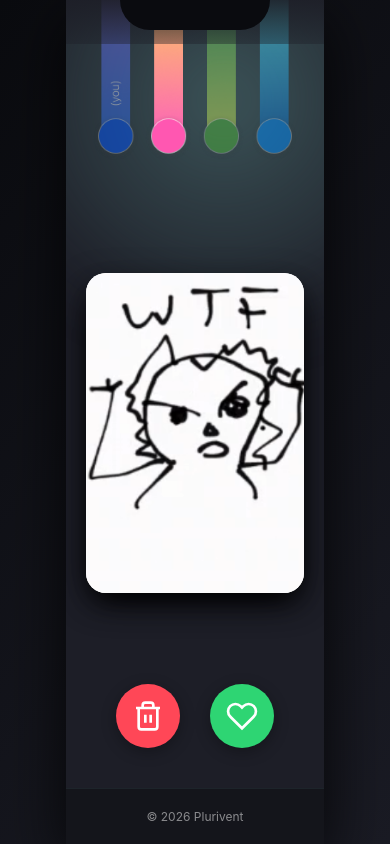
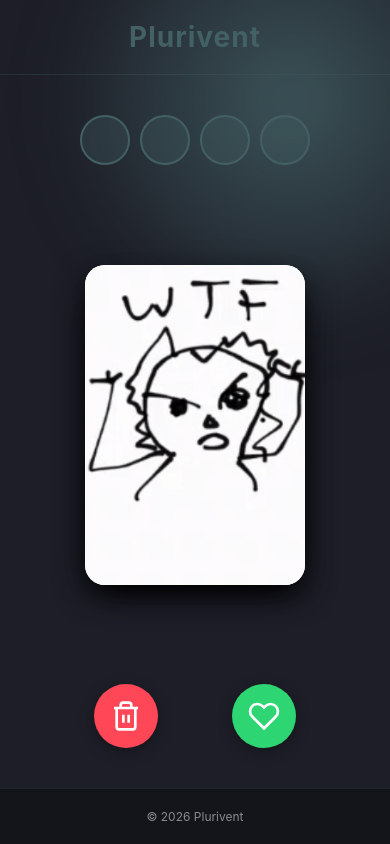
Before and after one commit to Keyry20/plurivent, a plain HTML site: page second_phase/index.html in a window 390 px wide. Drawn offline with Linux system fonts and the light colour scheme; files whose address does not match are found by name.

Commit message:
update second screen

```diff
--- a/second_phase/index.html
+++ b/second_phase/index.html
@@ -2,19 +2,26 @@
 <html lang="en">
 <head>
     <meta charset="UTF-8">
-    <meta name="viewport" content="width=device-width, initial-scale=1.0">
-    <title>Plurivent</title>
+    <meta name="viewport" content="width=device-width, initial-scale=1.0, viewport-fit=cover, user-scalable=no">
+    <meta name="apple-mobile-web-app-capable" content="yes">
+    <meta name="apple-mobile-web-app-status-bar-style" content="black-translucent">
+    <title>Plurivent - Voting</title>
     <link rel="stylesheet" href="style.css">
 </head>
 <body>
-    <div class="phone-container">
-        <div class="phone-screen">
+    <div class="app-container">
         <div class="gradient-pop"></div>
-            <main class="phone-content" style="padding: 0; overflow: hidden;">
+        <header class="phone-header">
+            <h1>Plurivent</h1>
+        </header>
+        <main class="app-content">
             <div class="voting-phase">
-                    <!-- Threads Image -->
+                <!-- Threads Container -->
                 <div class="threads-container">
-                        <img src="threads.png" alt="Threads" class="threads-image">
+                    <div class="thread"><div class="avatar avatar1"></div></div>
+                    <div class="thread"><div class="avatar avatar2"></div></div>
+                    <div class="thread"><div class="avatar avatar3"></div></div>
+                    <div class="thread"><div class="avatar avatar4"></div></div>
                 </div>
 
                 <!-- Card Stack -->
@@ -39,7 +46,6 @@
             <p>&copy; 2026 Plurivent</p>
         </footer>
     </div>
-    </div>
     <script src="script.js"></script>
 </body>
 </html>
--- a/second_phase/script.js
+++ b/second_phase/script.js
@@ -54,24 +54,26 @@ function createCard(imageUrl, index) {
 
     card.addEventListener('touchstart', onStart, { passive: false });
     card.addEventListener('touchmove', onMove, { passive: false });
-    card.addEventListener('touchend', onEnd);
+    card.addEventListener('touchend', onEnd, { passive: false });
 
     return card;
 }
 
 function handleAction(index, action) {
-    results.push({ image: images[index], action });
-    const card = document.querySelector(`.swipe-card[data-index="${index}"]`);
-    if(card) {
-        const moveOut = action === 'liked' ? -500 : 500;
+    const image = images[index];
+    results.push({ image, action });
+    const card = document.querySelector(`[data-index="${index}"]`);
+    if (card) {
+        const moveOut = action === 'rejected' ? 500 : -500;
+        card.style.transition = 'transform 0.3s ease-out';
         card.style.transform = `translateX(${moveOut}px) rotate(${moveOut * 0.05}deg)`;
         setTimeout(() => card.remove(), 300);
     }
 
     currentCardIndex++;
-    updateStack();
+    setTimeout(() => updateStack(), 300);
     if (currentCardIndex >= images.length) {
-        downloadCSV();
+        setTimeout(() => downloadCSV(), 600);
     }
 }
 
--- a/second_phase/style.css
+++ b/second_phase/style.css
@@ -4,29 +4,26 @@
     box-sizing: border-box;
 }
 
+html, body {
+    width: 100%;
+    height: 100%;
+    overflow: hidden;
+    touch-action: none;
+}
+
 body {
-    display: flex;
-    justify-content: center;
-    align-items: center;
-    min-height: 100vh;
-    background: linear-gradient(135deg, #0a0b0f 0%, #1a1b24 100%);
+    background: linear-gradient(135deg, #1D1E27 0%, #1D1E27 100%);
     font-family: -apple-system, BlinkMacSystemFont, 'Segoe UI', Roboto, Oxygen, Ubuntu, Cantarell, sans-serif;
 }
 
-/* Smartphone Container */
-.phone-container {
-    perspective: 1000px;
-}
-
-.phone-screen {
+/* App Container */
+.app-container {
     position: relative;
-    width: 375px;
-    height: 812px;
+    width: 100vw;
+    height: 100vh;
+    max-height: 100vh;
+    overflow: hidden;
     background: linear-gradient(135deg, #1D1E27 0%, #1D1E27 100%);
-    border-radius: 50px;
-    overflow: hidden;
-    box-shadow: 0 20px 60px rgba(0, 0, 0, 0.8);
-    border: 12px solid #0a0b0f;
     display: flex;
     flex-direction: column;
 }
@@ -46,11 +43,24 @@ body {
     z-index: 1;
 }
 
+/* App Content */
+.app-content {
+    position: relative;
+    z-index: 2;
+    flex: 1;
+    overflow: hidden;
+    display: flex;
+    flex-direction: column;
+    align-items: center;
+    justify-content: flex-start;
+    padding-top: 20px;
+}
+
 /* Header */
 .phone-header {
     position: relative;
     z-index: 2;
-    padding: 40px 20px 20px;
+    padding: 20px;
     text-align: center;
     border-bottom: 1px solid rgba(67, 96, 100, 0.3);
 }
@@ -62,16 +72,119 @@ body {
     letter-spacing: 1px;
 }
 
-/* Main Content */
-.phone-content {
+/* Voting Phase */
+.voting-phase {
+    height: 100%;
+    display: flex;
+    flex-direction: column;
+    position: relative;
+    width: 100%;
+}
+
+/* Threads Container */
+.threads-container {
+    display: flex;
+    justify-content: center;
+    width: 100%;
+    gap: 10px;
+    padding: 20px 10px;
+}
+
+.thread {
+    display: flex;
+    justify-content: center;
+    align-items: center;
+}
+
+.avatar {
+    width: 50px;
+    height: 50px;
+    border-radius: 50%;
+    background: rgba(67, 96, 100, 0.3);
+    border: 2px solid #436064;
+}
+
+/* Card Stack Container */
+.card-stack {
+    flex: 1;
+    position: relative;
+    display: flex;
+    justify-content: center;
+    align-items: center;
+    perspective: 1000px;
+}
+
+/* Swipe Card */
+.swipe-card {
+    position: absolute;
+    width: 100%;
+    max-width: 220px;
+    height: 320px;
+    background: #fff;
+    border-radius: 20px;
+    box-shadow: 0 10px 30px rgba(0, 0, 0, 0.5);
+    object-fit: cover;
+    transform-origin: 50% 100%;
+    user-select: none;
+    cursor: grab;
+}
+
+.swipe-card:active {
+    cursor: grabbing;
+}
+
+/* Actions */
+.actions {
+    display: flex;
+    justify-content: space-evenly;
+    padding: 20px 20px 40px 20px;
+}
+
+.action-btn {
+    width: 64px;
+    height: 64px;
+    border-radius: 50%;
+    border: none;
+    display: flex;
+    align-items: center;
+    justify-content: center;
+    cursor: pointer;
+    transition: transform 0.2s, box-shadow 0.2s;
+    box-shadow: 0 4px 15px rgba(0, 0, 0, 0.3);
+}
+
+.action-btn:active {
+    transform: scale(0.9);
+}
+
+.trash-btn {
+    background: #ff4757;
+    color: white;
+}
+
+.heart-btn {
+    background: #2ed573;
+    color: white;
+}
+
+.action-btn svg {
+    width: 32px;
+    height: 32px;
+}
+
+/* Footer */
+.phone-footer {
     position: relative;
     z-index: 2;
-    flex: 1;
-    overflow-y: auto;
     padding: 20px;
-    display: flex;
-    flex-direction: column;
-    gap: 16px;
+    text-align: center;
+    border-top: 1px solid rgba(67, 96, 100, 0.2);
+    background: rgba(0, 0, 0, 0.3);
+}
+
+.phone-footer p {
+    color: rgba(255, 255, 255, 0.5);
+    font-size: 12px;
 }
 
 /* Cards */
@@ -103,259 +216,9 @@ body {
     line-height: 1.6;
 }
 
-/* Footer */
-.phone-footer {
-    position: relative;
-    z-index: 2;
-    padding: 20px;
-    text-align: center;
-    border-top: 1px solid rgba(67, 96, 100, 0.2);
-    background: rgba(0, 0, 0, 0.3);
-}
-
-.phone-footer p {
-    color: rgba(255, 255, 255, 0.5);
-    font-size: 12px;
-}
-
-/* Status Bar Simulation */
-.phone-screen::before {
-    content: '';
-    position: absolute;
-    top: 0;
-    left: 0;
-    right: 0;
-    height: 44px;
-    background: linear-gradient(180deg, rgba(29, 30, 39, 0.9) 0%, rgba(29, 30, 39, 0.4) 100%);
-    z-index: 10;
-}
-
-/* Notch Simulation */
-.phone-screen::after {
-    content: '';
-    position: absolute;
-    top: 0;
-    left: 50%;
-    transform: translateX(-50%);
-    width: 150px;
-    height: 30px;
-    background: #0a0b0f;
-    border-radius: 0 0 30px 30px;
-    z-index: 11;
-}
-
-/* Scrollbar Styling */
-.phone-content::-webkit-scrollbar {
-    width: 4px;
-}
-
-.phone-content::-webkit-scrollbar-track {
-    background: transparent;
-}
-
-.phone-content::-webkit-scrollbar-thumb {
-    background: rgba(67, 96, 100, 0.5);
-    border-radius: 2px;
-}
-
-.phone-content::-webkit-scrollbar-thumb:hover {
-    background: rgba(67, 96, 100, 0.8);
-}
-
-/* StartScreen */
-.StartScreen {
-    position: relative;
-    width: 100%;
-    height: 100%;
-    display: flex;
-    align-items: flex-start;
-    justify-content: flex-start;
-    padding: 10px;
-}
-
-/* Button Wrapper */
-.button-wrapper {
-    display: flex;
-    flex-direction: column;
-    align-items: center;
-    gap: 0px;
-    position: relative;
-    cursor: grab;
-    transition: transform 0.1s ease-out;
-}
-
-.button-wrapper.dragging {
-    cursor: grabbing;
-}
-
-/* Start Button */
-.start-button {
-    width: 40px;
-    height: 40px;
-    border-radius: 50%;
-    background: linear-gradient(180deg, #7A71E7 0%, #1F6CEC 100%);    border: none;
-    cursor: pointer;
-    display: flex;
-    align-items: center;
-    justify-content: center;
-    box-shadow: 0 8px 20px rgba(20, 112, 204, 0.6);
-    transition: all 0.3s ease;
-    position: relative;
-    overflow: hidden;
-}
-
-.start-button:hover {
-    transform: scale(1.1);
-    box-shadow: 0 12px 30px rgba(30, 144, 255, 0.6);
-}
-
-.start-button:active {
-    transform: scale(0.95);
-}
-
-.button-text {
-    color: white;
-    font-size: 20px;
-    font-weight: bold;
-    display: flex;
-    align-items: top;
-    justify-content: center;
-    width: 100%;
-    height: 100%;
-}
-
-/* Down arrow icon */
-.button-text::before {
-    content: '↓';
-    font-size: 24px;
-    font-weight: 600;
-}
-
-/* Progress Bar */
-.progress-bar {
-    width: 40px;
-    height: 160px;
-    border-radius: 100px;
-    background: linear-gradient(180deg, rgba(27, 171, 159, 0.00) 10%, #1BAB9F 100%);
-    transition: all 0.3s ease;
-    opacity: 1;
-    display: flex;
-    align-items: flex-end;
-    justify-content: center;
-    padding-bottom: 8px;
-    transform-origin: top center;
-}
-
-/* Bar Image */
-.bar-image {
-    width: 30px;
-    height: 30px;
-    filter: drop-shadow(0 2px 4px rgba(0, 0, 0, 0.3));}
-
 /* Responsive */
-@media (max-width: 1024px) {
-    .phone-screen {
-        width: 320px;
-        height: 640px;
-        border-radius: 40px;
-        border: 8px solid #0a0b0f;
-    }
-}
-
 @media (max-width: 480px) {
-    .phone-screen {
-        width: 100%;
-        height: 100vh;
-        border-radius: 0;
-        border: none;
-    }
-
     body {
         min-height: 100vh;
     }
 }
-
-/* Voting Phase Styles */
-.voting-phase {
-    height: 100%;
-    display: flex;
-    flex-direction: column;
-    position: relative;
-    width: 100%;
-}
-
-.threads-container {
-    display: flex;
-    justify-content: center;
-    width: 100%;
-    transform: scale(0.8);
-    transform-origin: top center;
-}
-
-.threads-image {
-        width: 100%;
-    max-width: 375px;
-    object-fit: contain;
-}
-
-.card-stack {
-    flex: 1;
-    position: relative;
-    margin: 20px;
-    display: flex;
-    justify-content: center;
-    align-items: center;
-    perspective: 1000px;
-}
-
-.swipe-card {
-    position: absolute;
-    width: 100%;
-    max-width: 220px;
-    height: 320px;
-    background: #fff;
-    border-radius: 20px;
-    box-shadow: 0 10px 30px rgba(0,0,0,0.5);
-    object-fit: cover;
-    transform-origin: 50% 100%;
-    user-select: none;
-    cursor: grab;
-}
-.swipe-card:active {
-    cursor: grabbing;
-}
-
-.actions {
-    display: flex;
-    justify-content: space-evenly;
-    padding: 20px 20px 40px 20px;
-}
-
-.action-btn {
-    width: 64px;
-    height: 64px;
-    border-radius: 50%;
-    border: none;
-    display: flex;
-    align-items: center;
-    justify-content: center;
-    cursor: pointer;
-    transition: transform 0.2s, box-shadow 0.2s;
-    box-shadow: 0 4px 15px rgba(0,0,0,0.3);
-}
-.action-btn:active {
-    transform: scale(0.9);
-}
-
-.trash-btn {
-    background: #ff4757;
-    color: white;
-}
-.heart-btn {
-    background: #2ed573;
-    color: white;
-}
-.action-btn svg {
-    width: 32px;
-    height: 32px;
-}
```
Lines whose indentation alone changed are shown as unchanged.
